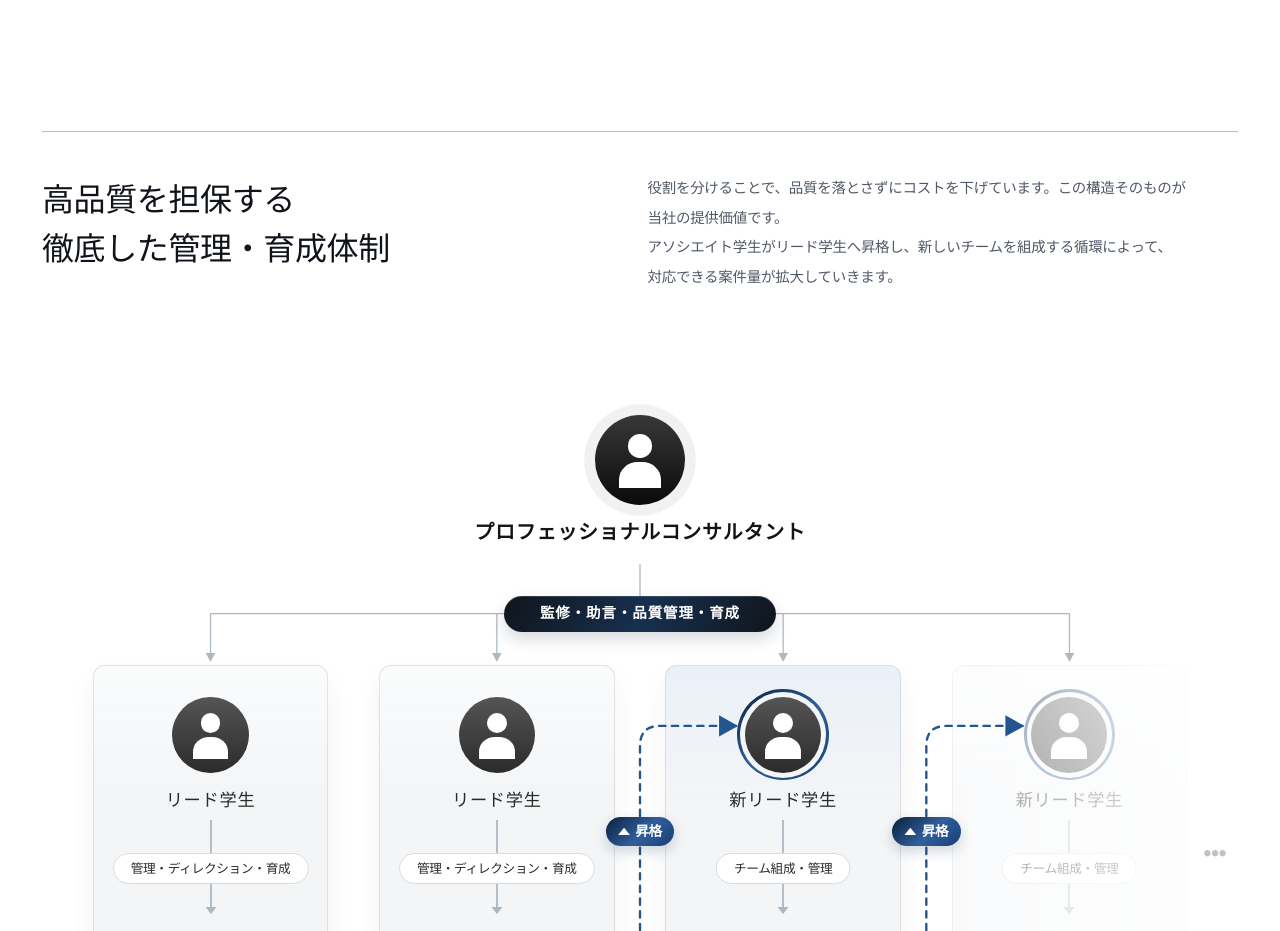
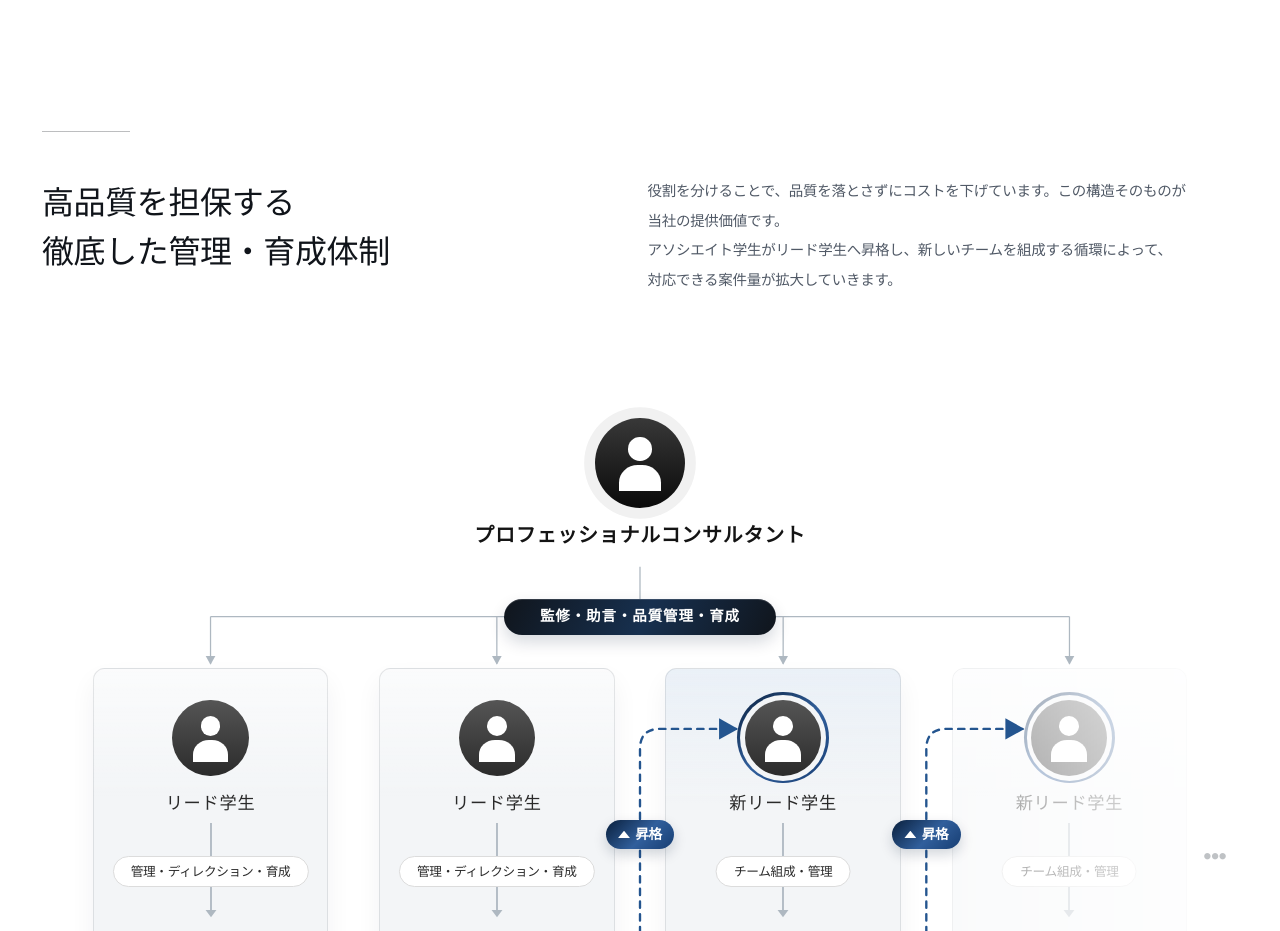
Before and after one commit to neunon/neunon-web, a Next.js app: page / in a window 1280 px wide. Shown: the part 4160-5091 px from the top of the page. Built offline with nearby package versions, Linux system fonts and the light colour scheme; no server answers.

Commit message:
Polish achievement alignment and section rule

```diff
--- a/app/editorial-round3.css
+++ b/app/editorial-round3.css
@@ -173,7 +173,7 @@
 
 .nc-home-services .nc-achievements-word {
   position: absolute;
-  right: 32px;
+  right: 0;
   bottom: -42px;
   z-index: 1;
   color: rgba(42, 62, 84, 0.07);
@@ -432,6 +432,12 @@
 /* The organization section starts cleanly after the pricing stage. */
 .section.section-alt.nc-structure-section {
   border-top: 0;
+}
+
+.nc-structure-section > .wrap > .shead {
+  padding-top: 30px !important;
+  border-top: 0 !important;
+  background: linear-gradient(var(--nc-line-strong), var(--nc-line-strong)) no-repeat left top / 88px 1px;
 }
 
 @media (max-width: 900px) {
```
